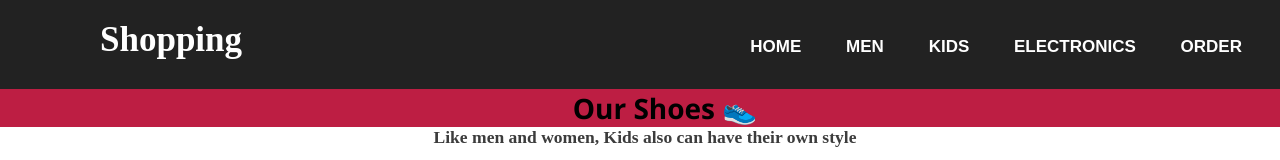
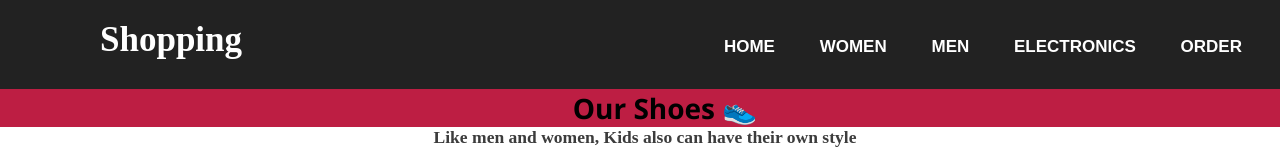
Before and after one commit to sayyad18/moaz, a plain HTML site: page kidsf.htm in a window 1280 px wide. Shown: the top 160 px of the page. Drawn offline with Linux system fonts and the light colour scheme.

Commit message:
Update kidsf.htm

```diff
--- a/kidsf.htm
+++ b/kidsf.htm
@@ -12,8 +12,8 @@
         <label class="logo">Shopping</lable>
     <ul>
       <li> <a href="index.html"> Home </a> </li>
+         <li> <a href="women_categories.html"> women </a> </li>
       <li> <a href="master.htm"> men </a> </li>
-      <li> <a href="kids_pants.html"> kids </a> </li>
       <li> <a href="electronics.html"> electronics </a> </li>
       <li> <a href="order page.htm"> order </a> </li>
     </ul>
```
